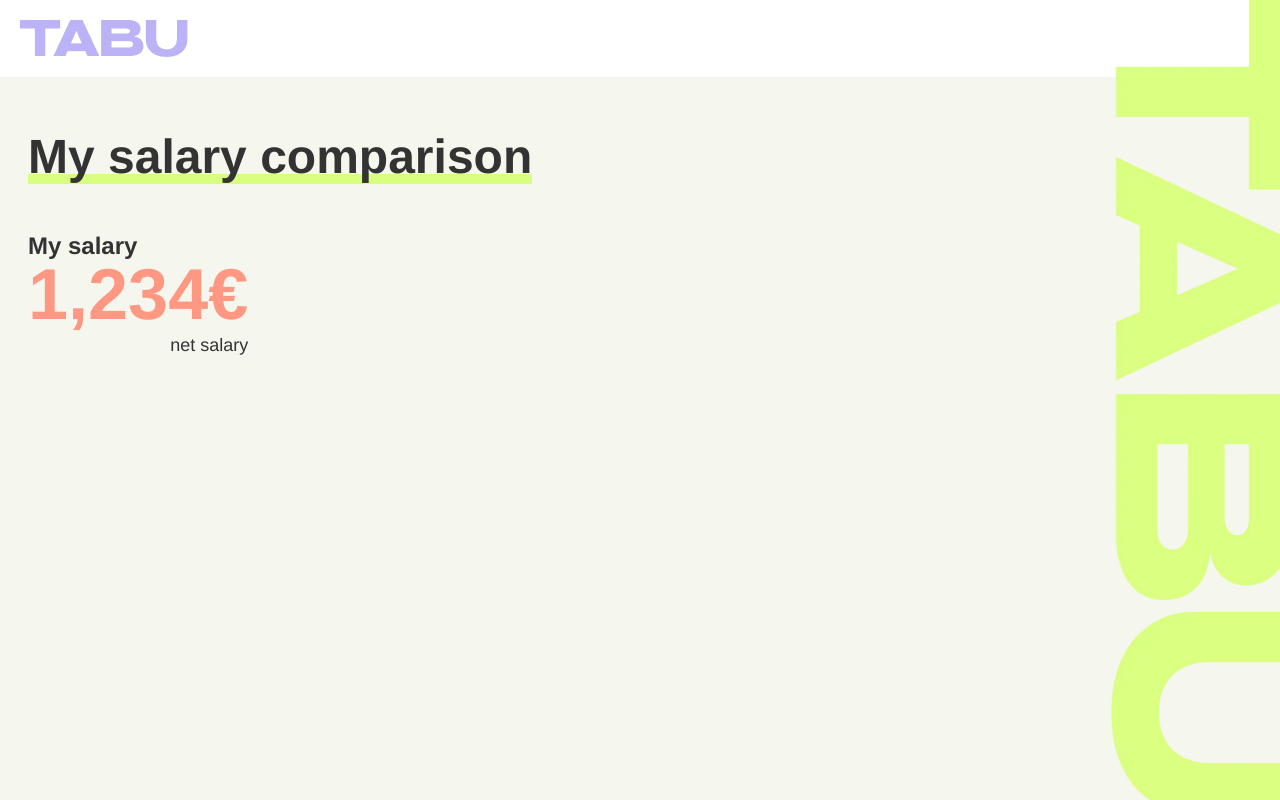
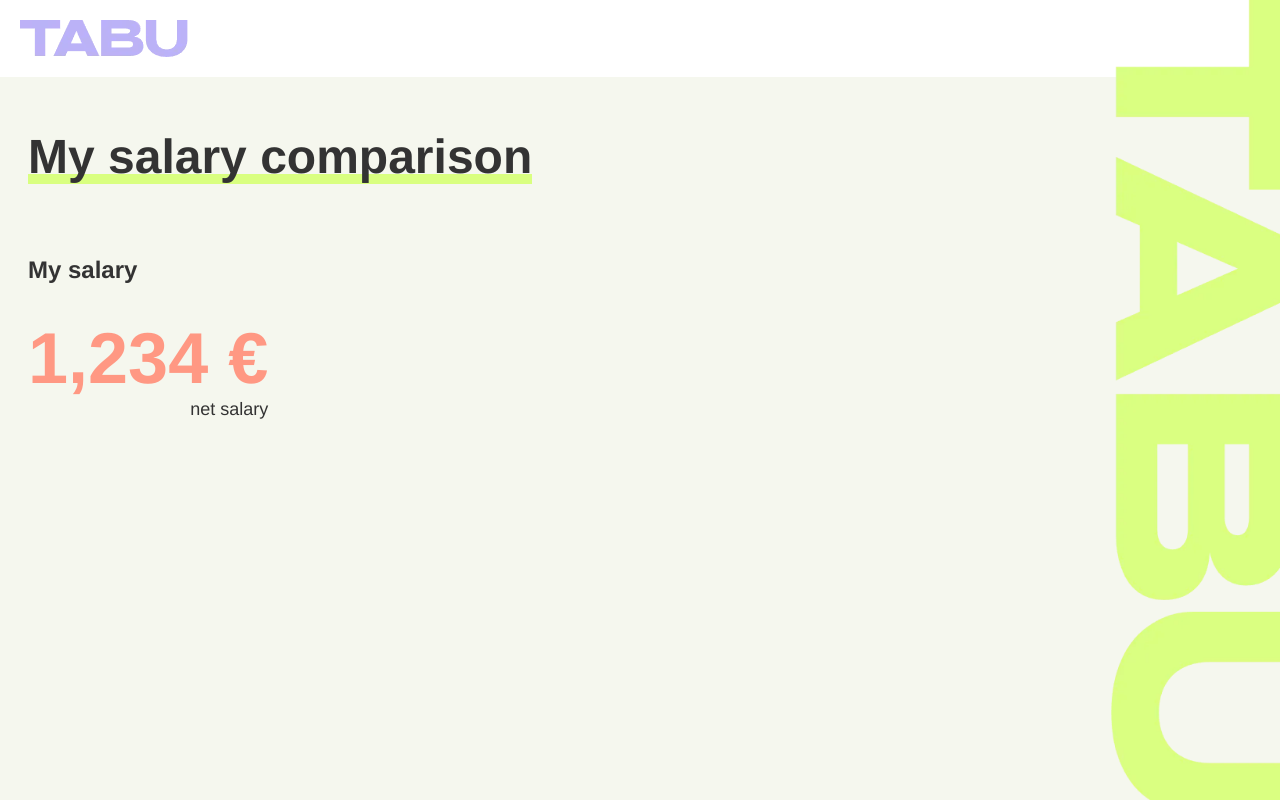
Before and after one commit to Vatroslav/tabu-app, a Vue app: page /results in a window 1280 px wide. Built offline with nearby package versions, Linux system fonts and the light colour scheme; no server answers; what vue3-google-login would draw is missing.

Commit message:
Improved margins as per design

```diff
--- a/src/views/Results.vue
+++ b/src/views/Results.vue
@@ -5,7 +5,7 @@
       <h1>My salary comparison</h1>
       <p class="label">My salary</p>
       <div class="salary-container">
-        <p class="salary">1,234€</p>
+        <p class="salary">1,234 €</p>
         <p class="salary-label">net salary</p>
       </div>
 
@@ -69,8 +69,7 @@ h1::after {
 .label {
   font-weight: bold;
   color: #333333;
-  margin-bottom: 5px;
-  margin: 0;
+  margin-bottom: 40px;
   line-height: 1;
 }
 
```
